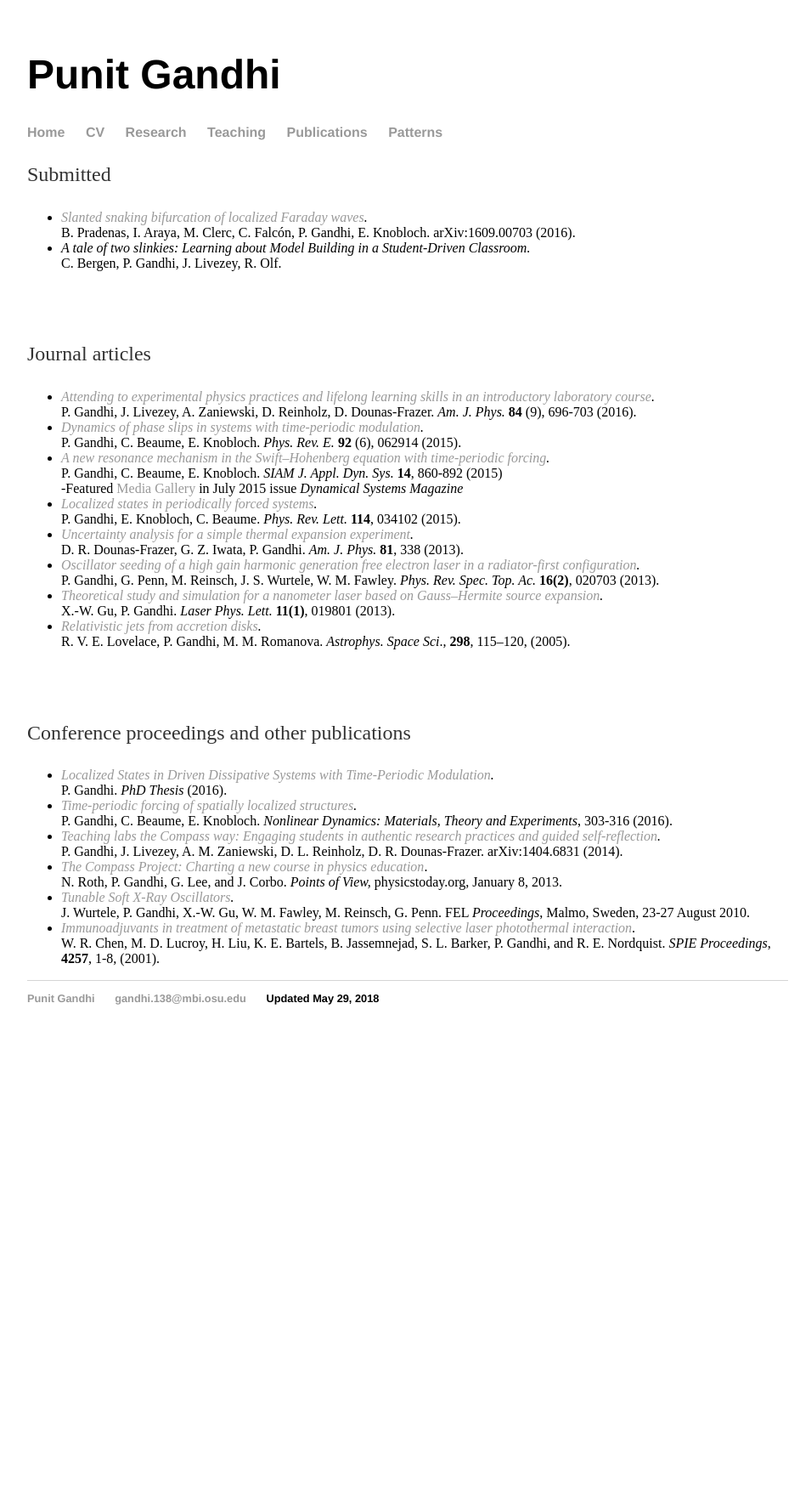
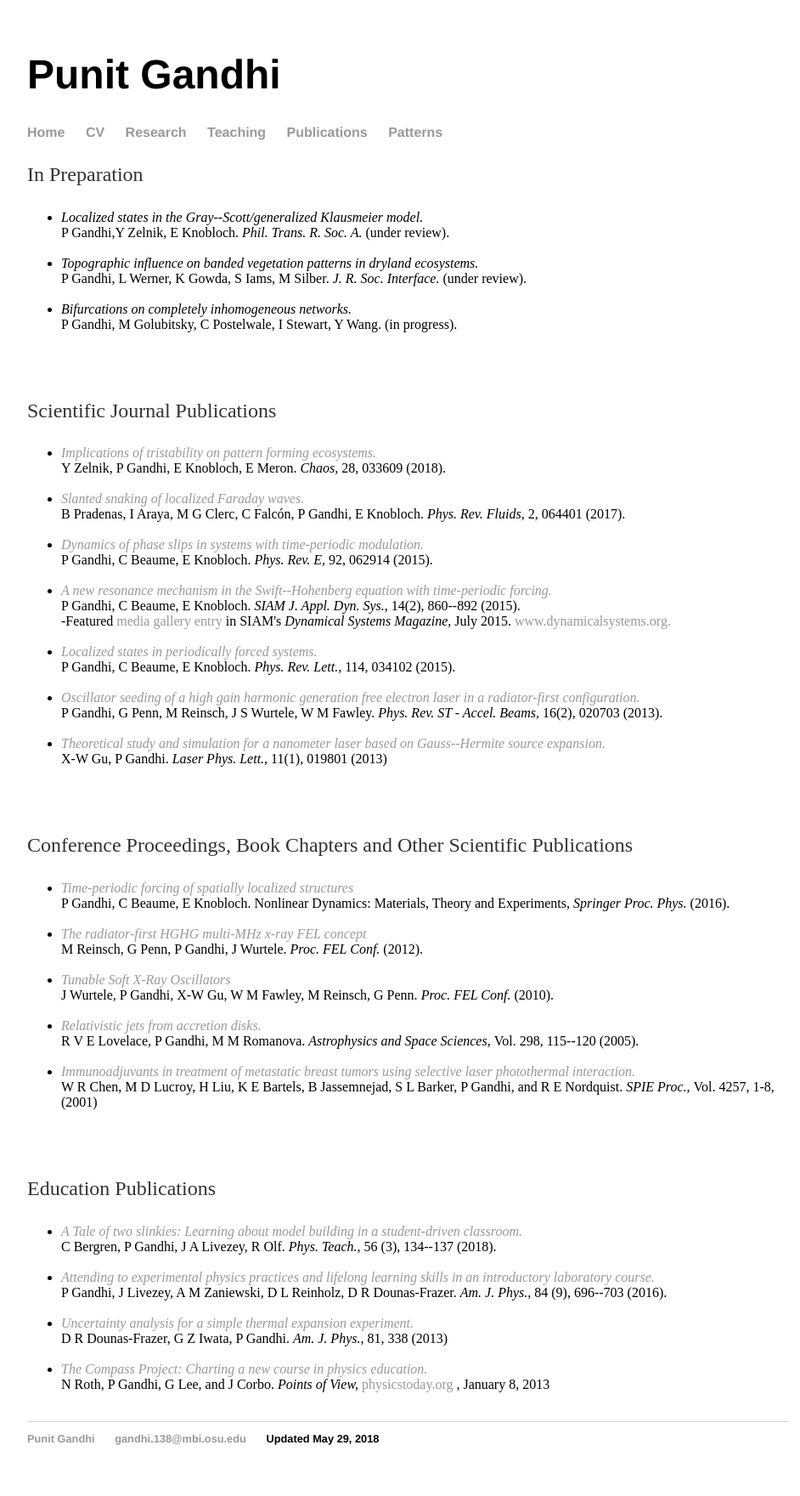
Before and after one commit to PunitGandhi/PunitGandhi.github.io, a Jekyll site: the page built from publications/index.html, in a window 1280 px wide. Shown: the whole page at 85% size, without its empty margins (160-1102 px from the left). Built offline with Jekyll 4.4.1, drawn with Linux system fonts in a browser that asks for light colours; before the commit the page ends 1242 px from its top, so only the background shows below that.

Commit message:
update publications list

```diff
--- a/publications/index.html
+++ b/publications/index.html
@@ -4,50 +4,100 @@ title: Gandhi Publications
 ---
 
 
-<p>Submitted</p>
+<div class="pubs">
+<p>In Preparation</p>
+
 <ul>
-<li><em><a class="gsc_a_at" href="https://scholar.google.com/citations?view_op=view_citation&amp;hl=en&amp;user=SsU2c9oAAAAJ&amp;sortby=pubdate&amp;authuser=1&amp;citation_for_view=SsU2c9oAAAAJ:Zph67rFs4hoC">Slanted snaking bifurcation of localized Faraday waves</a>.</em>
-<div class="gs_gray">B. Pradenas, I. Araya, M. Clerc, C. Falcón, P. Gandhi, E. Knobloch. arXiv:1609.00703 (2016).</div>
-</li>
-<li><em>A tale of two slinkies: Learning about Model Building in a Student-Driven Classroom.</em>
-<div class="gs_gray">C. Bergen, P. Gandhi, J. Livezey, R. Olf.</div>
-</li>
+
+  <li><em> Localized states in the Gray--Scott/generalized Klausmeier model.</em> <br />
+    P Gandhi,Y Zelnik, E Knobloch.  <em>Phil. Trans. R. Soc. A. </em> (under review). <br /> <br />
+
+  <li><em>Topographic influence on banded vegetation patterns in dryland ecosystems.</em> <br />
+    P Gandhi, L Werner, K Gowda, S Iams, M Silber.    <em> J. R. Soc. Interface.</em> (under review). <br /> <br />
+
+  <li><em>Bifurcations on completely inhomogeneous networks.</em> <br />
+    P Gandhi, M Golubitsky, C Postelwale, I Stewart, Y Wang. (in progress). <br /> <br />
+
 </ul>
-<p>&nbsp;</p>
-<p>Journal articles</p>
+<br />
+
+
+<p>Scientific Journal Publications</p>
+
 <ul>
-<li><em><a class="gsc_a_at" href="https://scholar.google.com/citations?view_op=view_citation&amp;hl=en&amp;user=SsU2c9oAAAAJ&amp;authuser=1&amp;citation_for_view=SsU2c9oAAAAJ:KlAtU1dfN6UC">Attending to experimental physics practices and lifelong learning skills in an introductory laboratory course</a>.</em>
-<div class="gs_gray">P. Gandhi, J. Livezey, A. Zaniewski, D. Reinholz, D. Dounas-Frazer. <em>Am. J. Phys.</em> <strong>84</strong> (9), 696-703 (2016).</div>
-</li>
-<li><i><a class="gsc_a_at" href="http://journals.aps.org/pre/abstract/10.1103/PhysRevE.92.062914">Dynamics of phase slips in systems with time-periodic modulation</a>.</i><br />
-P. Gandhi, C. Beaume, E. Knobloch. <em>Phys. Rev. E.</em> <strong>92</strong> (6), 062914 (2015).</li>
-<li><i><a title="Gandhi et al., SIAM J. Appl. Dyn. Sys., 2015" href="http://tardis.berkeley.edu/reprints/papers/GaBeKn_SIADS14_2015.pdf" target="_blank">A new resonance mechanism in the Swift–Hohenberg equation with time-periodic forcing</a>.</i><br />
-P. Gandhi, C. Beaume, E. Knobloch. <i>SIAM J. Appl. Dyn. Sys.</i> <b>14</b>, 860-892 (2015)<br />
--Featured <a title="Gandhi et al., Dynamical Systems Magazine, 2015" href="http://www.dynamicalsystems.org/pi/pa/detail?item=147">Media Gallery</a> in July 2015 issue <i>Dynamical Systems Magazine</i></li>
-<li><i><a title="Gandhi et al., Phys. Rev. Lett., 2015" href="http://tardis.berkeley.edu/reprints/papers/GaKnBe_PRL114_2015.pdf" target="_blank">Localized states in periodically forced systems</a>.</i><br />
-P. Gandhi, E. Knobloch, C. Beaume. <i>Phys. Rev. Lett.</i> <b>114</b>, 034102 (2015).</li>
-<li><em><a href="http://dx.doi.org/10.1119/1.4789875" target="_blank">Uncertainty analysis for a simple thermal expansion experiment</a>.</em><br />
-D. R. Dounas-Frazer, G. Z. Iwata, P. Gandhi. <em>Am. J. Phys.</em><strong> 81</strong>, 338 (2013).</li>
-<li><em><a href="http://dx.doi.org/10.1103/PhysRevSTAB.16.020703" target="_blank">Oscillator seeding of a high gain harmonic generation free electron laser in a radiator-first configuration</a>.</em><br />
-P. Gandhi, G. Penn, M. Reinsch, J. S. Wurtele, W. M. Fawley.  <em>Phys. Rev. Spec. Top. Ac.</em><strong> 16(2)</strong>, 020703 (2013).</li>
-<li><em><a href="http://dx.doi.org/10.1088/1612-2011/11/1/019801" target="_blank">Theoretical study and simulation for a nanometer laser based on Gauss–Hermite source expansion</a>.</em><br />
-X.-W. Gu, P. Gandhi. <em>Laser Phys. Lett.</em> <strong>11(1)</strong>, 019801 (2013).</li>
-<li><em><a href="http://link.springer.com/article/10.1007%2Fs10509-005-3920-6" target="_blank">Relativistic jets from accretion disks</a>.</em><br />
-R. V. E. Lovelace, P. Gandhi, M. M. Romanova. <em>Astrophys. Space Sci</em>., <strong>298</strong>, 115–120, (2005).</li>
+
+  <li><em><a  href="https://doi.org/10.1063/1.5018925"  > Implications of tristability on pattern forming ecosystems.  </a>  </em> <br />
+      Y Zelnik, P Gandhi, E Knobloch, E Meron. <em>Chaos,</em> 28, 033609 (2018). <br /> <br />
+
+   <li><em><a  href="https://doi.org/10.1103/PhysRevFluids.2.064401"> Slanted snaking of localized Faraday waves.  </a>  </em> <br />
+     B Pradenas, I Araya, M G Clerc, C Falc&oacute;n, P Gandhi, E Knobloch. <em>Phys. Rev. Fluids,   </em> 2, 064401 (2017). <br /> <br />
+
+  <li><em><a  href="http://dx.doi.org/10.1103/PhysRevE.92.062914">    Dynamics of phase slips in systems with time-periodic modulation. </a></em> <br />
+     P Gandhi, C Beaume, E Knobloch. <em> Phys. Rev. E,  </em> 92, 062914 (2015).<br /> <br />
+
+  <li><em><a  href="http://dx.doi.org/10.1137/14099468X"> A new resonance mechanism in the Swift--Hohenberg equation with  time-periodic forcing.  </a>  </em> <br />
+    P Gandhi, C Beaume, E Knobloch. <em> SIAM J. Appl. Dyn. Sys.,  </em> 14(2), 860--892 (2015).<br />
+    -Featured <a  href="http://www.dynamicalsystems.org/pi/pa/detail?item=147"> media gallery entry </a> in SIAM's <em> Dynamical Systems Magazine, </em>  July 2015. <a  href="http://www.dynamicalsystems.org"> www.dynamicalsystems.org.</a>
+<br /> <br />
+
+  <li><em><a  href="http://dx.doi.org/10.1103/PhysRevLett.114.034102"> Localized states in periodically forced systems.  </a>  </em> <br />
+    P Gandhi, C Beaume, E Knobloch.  <em> Phys. Rev. Lett.,  </em>114, 034102 (2015). <br />  <br />
+
+  <li><em><a  href="http://dx.doi.org/10.1103/PhysRevSTAB.16.020703"> Oscillator seeding of a high gain harmonic generation free electron laser in a radiator-first configuration.  </a>  </em> <br />
+     P Gandhi, G Penn, M Reinsch, J S Wurtele,  W M Fawley. <em>Phys. Rev. ST - Accel. Beams,   </em> 16(2), 020703 (2013). <br /> <br />
+
+  <li><em><a  href="http://dx.doi.org/10.1088/1612-2011/11/1/019801">Theoretical study and simulation for a nanometer laser based on Gauss--Hermite source expansion.   </a>  </em> <br />
+     X-W Gu, P Gandhi.  <em>Laser Phys. Lett., </em> 11(1), 019801 (2013) <br /> <br />
+
 </ul>
-<p>&nbsp;</p>
-<p>Conference proceedings and other publications</p>
+
+<br />
+
+
+<p>Conference Proceedings, Book Chapters and Other Scientific Publications</p>
+
 <ul>
-<li><i><a title="Gandhi et al., preprint, 2015" href="http://escholarship.org/uc/item/5hx3x35v" target="_blank">Localized States in Driven Dissipative Systems with Time-Periodic Modulation</a>.</i><br />
-P. Gandhi. <i>PhD Thesis</i> (2016).</li>
-<li><i><a title="Gandhi et al., preprint, 2015" href="http://link.springer.com/chapter/10.1007/978-3-319-24871-4_23" target="_blank">Time-periodic forcing of spatially localized structures</a>.</i><br />
-P. Gandhi, C. Beaume, E. Knobloch. <i>Nonlinear Dynamics: Materials, Theory and Experiments</i>, 303-316 (2016).</li>
-<li><em><a href="http://arxiv.org/abs/1404.6831" target="_blank">Teaching labs the Compass way: Engaging students in authentic research practices and guided self-reflection</a>.</em><br />
-P. Gandhi, J. Livezey, A. M. Zaniewski, D. L. Reinholz, D. R. Dounas-Frazer.  arXiv:1404.6831 (2014).</li>
-<li><a href="http://scitation.aip.org/content/aip/magazine/physicstoday/news/10.1063/PT.4.0003" target="_blank"><em>The Compass Project: Charting a new course in physics education</em></a>.<br />
-N. Roth, P. Gandhi, G. Lee, and J. Corbo.  <em>Points of View,</em> physicstoday.org, January 8, 2013.</li>
-<li><em><a href="https://escholarship.org/uc/item/3h4823xk" target="_blank">Tunable Soft X-Ray Oscillators</a>.</em><br />
-J. Wurtele, P. Gandhi, X.-W. Gu, W. M. Fawley, M. Reinsch, G. Penn.  FEL <em>Proceedings</em>, Malmo, Sweden, 23-27 August 2010.</li>
-<li><a href="http://dx.doi.org/10.1117/12.434696" target="_blank"><em>Immunoadjuvants in treatment of metastatic breast tumors using selective laser photothermal interaction</em></a>.<br />
-W. R. Chen, M. D. Lucroy, H. Liu, K. E. Bartels, B. Jassemnejad, S. L. Barker, P. Gandhi, and R. E. Nordquist. <em>SPIE Proceedings</em>, <strong>4257</strong>, 1-8, (2001).</li>
+
+  <li><em><a  href="https://doi.org/10.1007/978-3-319-24871-4_23">Time-periodic forcing of spatially localized structures   </a>  </em> <br />
+      P Gandhi, C Beaume, E Knobloch. Nonlinear Dynamics: Materials, Theory and Experiments, <em>Springer Proc.  Phys.   </em>  (2016). <br /> <br />
+
+
+   <li><em><a  href="http://accelconf.web.cern.ch/Accelconf/FEL2012/papers/tupd19.pdf"> The radiator-first HGHG multi-MHz x-ray FEL concept  </a>  </em> <br />
+    M  Reinsch, G  Penn, P Gandhi, J Wurtele. <em> Proc. FEL Conf.  </em> (2012). <br /> <br />
+
+   <li><em><a  href="https://escholarship.org/uc/item/3h4823xk"> Tunable Soft X-Ray Oscillators  </a>  </em> <br />
+     J Wurtele, P Gandhi, X-W Gu, W M  Fawley, M  Reinsch, G  Penn. <em> Proc. FEL Conf.  </em> (2010). <br /> <br />
+
+
+  <li><em><a  href="http://link.springer.com/article/10.1007\%2Fs10509-005-3920-6"> Relativistic jets from accretion disks.  </a>  </em> <br />
+   R V E Lovelace, P Gandhi, M M Romanova.  <em> Astrophysics and Space Sciences,  </em>  Vol. 298, 115--120 (2005). <br /> <br />
+
+
+  <li><em><a  href="http://dx.doi.org/10.1117/12.434696">  Immunoadjuvants in treatment of metastatic breast tumors using selective laser photothermal interaction. </a>  </em> <br />
+   W R Chen, M D Lucroy, H Liu, K E Bartels, B Jassemnejad, S L Barker, P Gandhi, and R E Nordquist.   <em>SPIE Proc.,   </em>  Vol. 4257, 1-8, (2001) <br /> <br />
+
 </ul>
+
+<br />
+
+<p> Education Publications </p>
+<ul>
+
+  <li><em><a  href="https://doi.org/10.1119/1.5025285"> A Tale of two slinkies: Learning about
+		model building in a student-driven classroom.  </a>  </em> <br />
+     C Bergren, P Gandhi, J A Livezey, R Olf. <em>Phys. Teach.,   </em> 56 (3), 134--137 (2018).  <br /> <br />
+
+  <li><em><a  href="http://dx.doi.org/10.1119/1.4955147"> Attending to experimental physics practices and lifelong learning skills in an introductory laboratory course.  </a>  </em> <br />
+   P Gandhi, J Livezey, A M Zaniewski, D L Reinholz, D R Dounas-Frazer. <em>Am. J. Phys.,   </em> 84 (9), 696--703 (2016). <br /> <br />
+
+
+  <li><em><a  href="http://dx.doi.org/10.1119/1.4789875">Uncertainty analysis for a simple thermal expansion experiment.   </a>  </em> <br />
+     D R Dounas-Frazer, G Z Iwata, P Gandhi. <em> Am. J. Phys.,  </em> 81, 338 (2013) <br /> <br />
+
+
+  <li><em><a  href="http://scitation.aip.org/content/aip/magazine/physicstoday/news/10.1063/PT.4.0003">The Compass Project: Charting a new course in physics education.   </a>  </em> <br />
+    N Roth, P Gandhi, G Lee, and J Corbo.  <em>Points of View,   </em>  <a href="physicstoday.org">physicstoday.org </a>, January 8, 2013 <br /> <br />
+
+
+
+</ul>
```
Also changed, not shown: cv/index.html (line endings or trailing spaces).
